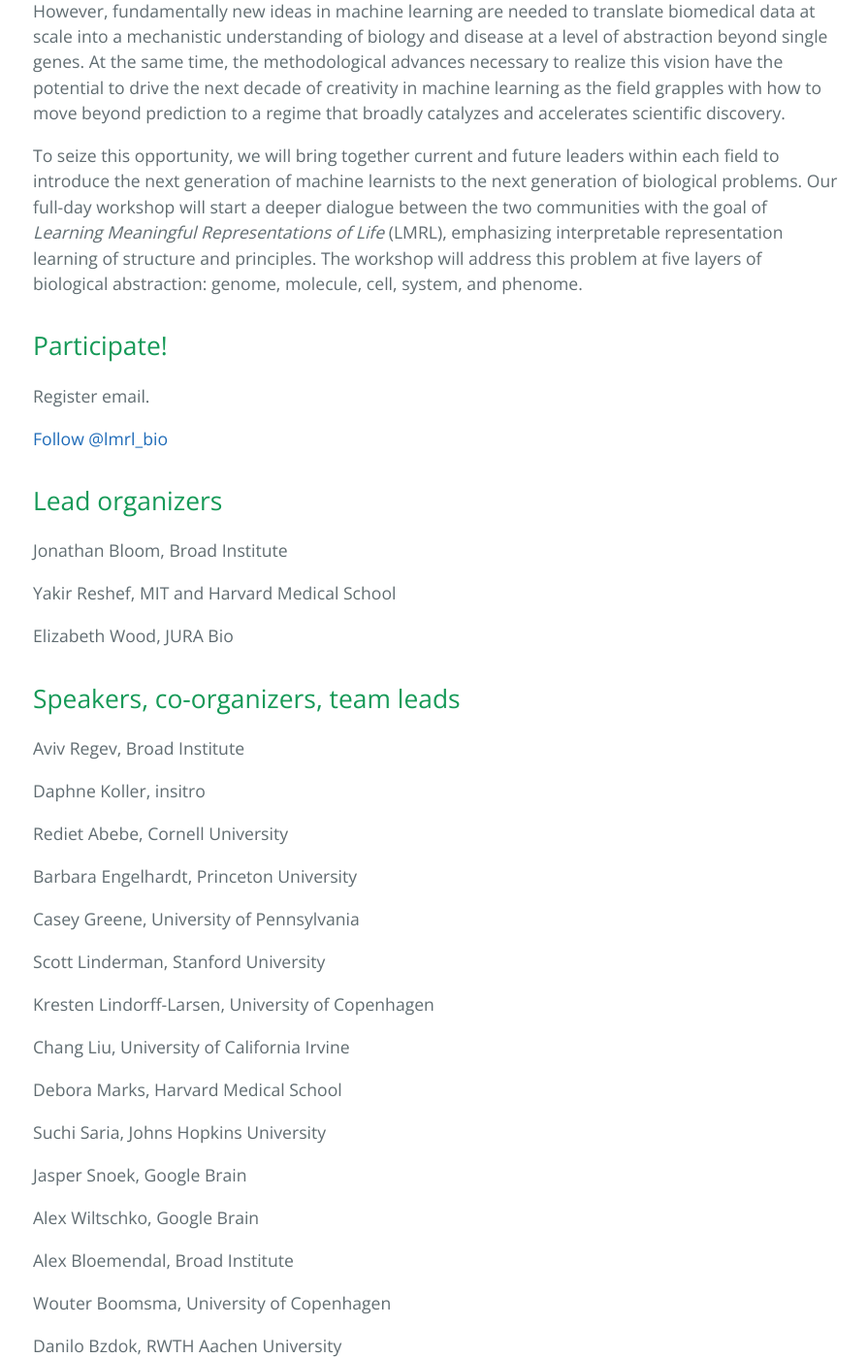
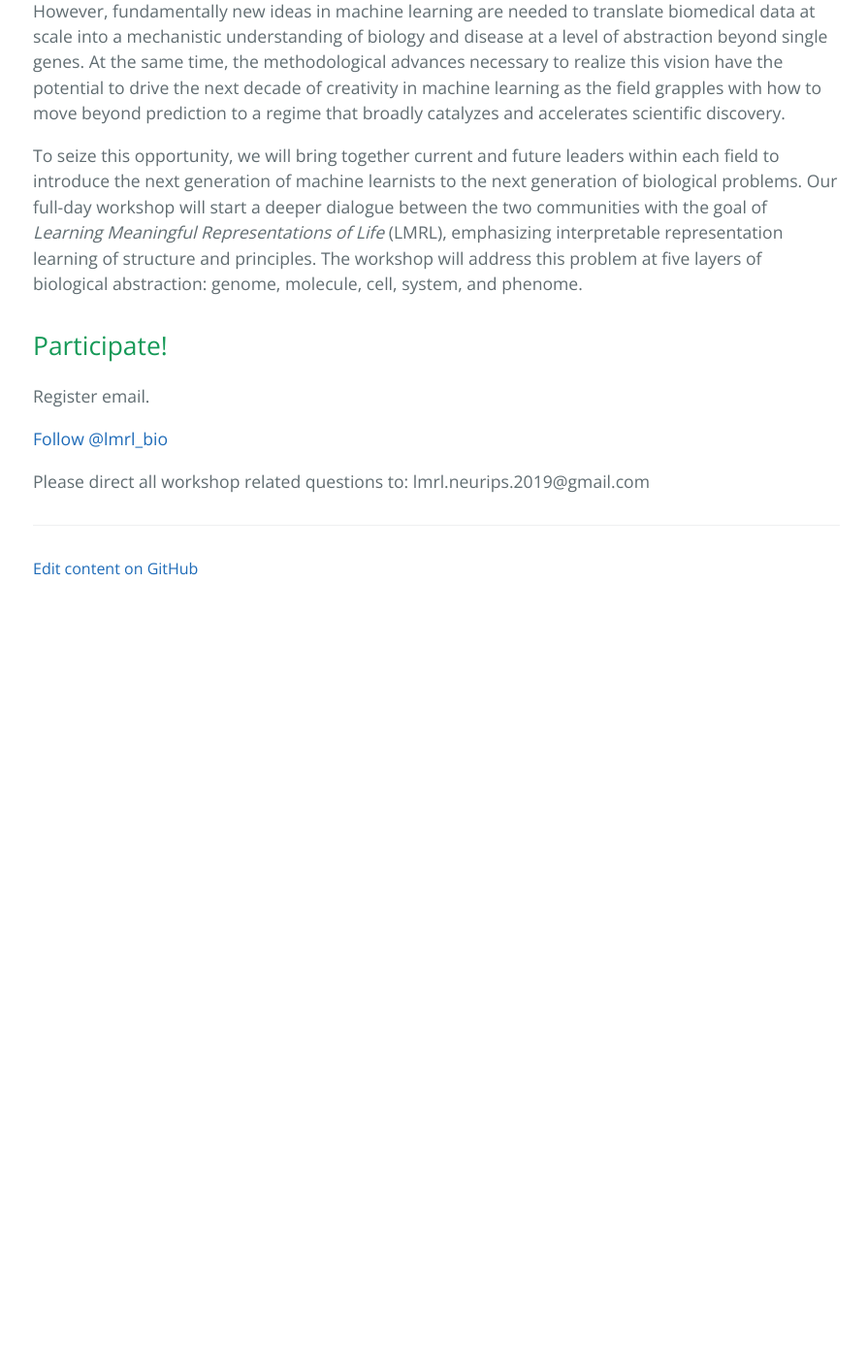
Before and after one commit to lmrl-bio/lmrl-bio.github.io, a Jekyll site: the page built from index.md, in a window 1280 px wide and 1400 px high, scrolled down 715 px. Shown: the whole window at 97% size, without its empty margins (190-1084 px from the left). Built offline with Jekyll 4.4.1, drawn with Linux system fonts in a browser that asks for light colours; comment, search, counter and statistics services are not loaded; after the commit the page ends 1345 px from its top, so only the background shows below that; some of the changed text lies outside the part shown.

Commit message:
move contact to home

```diff
--- a/index.md
+++ b/index.md
@@ -16,60 +16,4 @@ Register email.
 
 <a href="https://twitter.com/lmrl_bio?ref_src=twsrc%5Etfw" class="twitter-follow-button" data-size="large" data-show-count="false">Follow @lmrl_bio</a><script async src="https://platform.twitter.com/widgets.js" charset="utf-8"></script>
 
-## Lead organizers
-
-Jonathan Bloom, Broad Institute
-
-Yakir Reshef, MIT and Harvard Medical School
-
-Elizabeth Wood, JURA Bio
-
-## Speakers, co-organizers, team leads
-
-Aviv Regev, Broad Institute
-
-Daphne Koller, insitro
-
-Rediet Abebe, Cornell University
-
-Barbara Engelhardt, Princeton University
-
-Casey Greene, University of Pennsylvania
-
-Scott Linderman, Stanford University
-
-Kresten Lindorff-Larsen, University of Copenhagen
-
-Chang Liu, University of California Irvine
-
-Debora Marks, Harvard Medical School
-
-Suchi Saria, Johns Hopkins University
-
-Jasper Snoek, Google Brain
-
-Alex Wiltschko, Google Brain
-
-Alex Bloemendal, Broad Institute
-
-Wouter Boomsma, University of Copenhagen
-
-Danilo Bzdok, RWTH Aachen University
-
-Anne Carpenter, Broad Institute
-
-David Kelley, Calico
-
-Anshul Kundaje, Stanford University
-
-Allon Klein, Harvard Medical School
-
-Soumya Raychaudhuri, Harvard Medical School
-
-Nikolai Slavov, Northeastern University
-
-## Operations Team
-
-Emma Stickgold, Broad Institute
-
-Gopal Sarma, Broad Instutute
+Please direct all workshop related questions to: lmrl.neurips.2019@gmail.com
```
